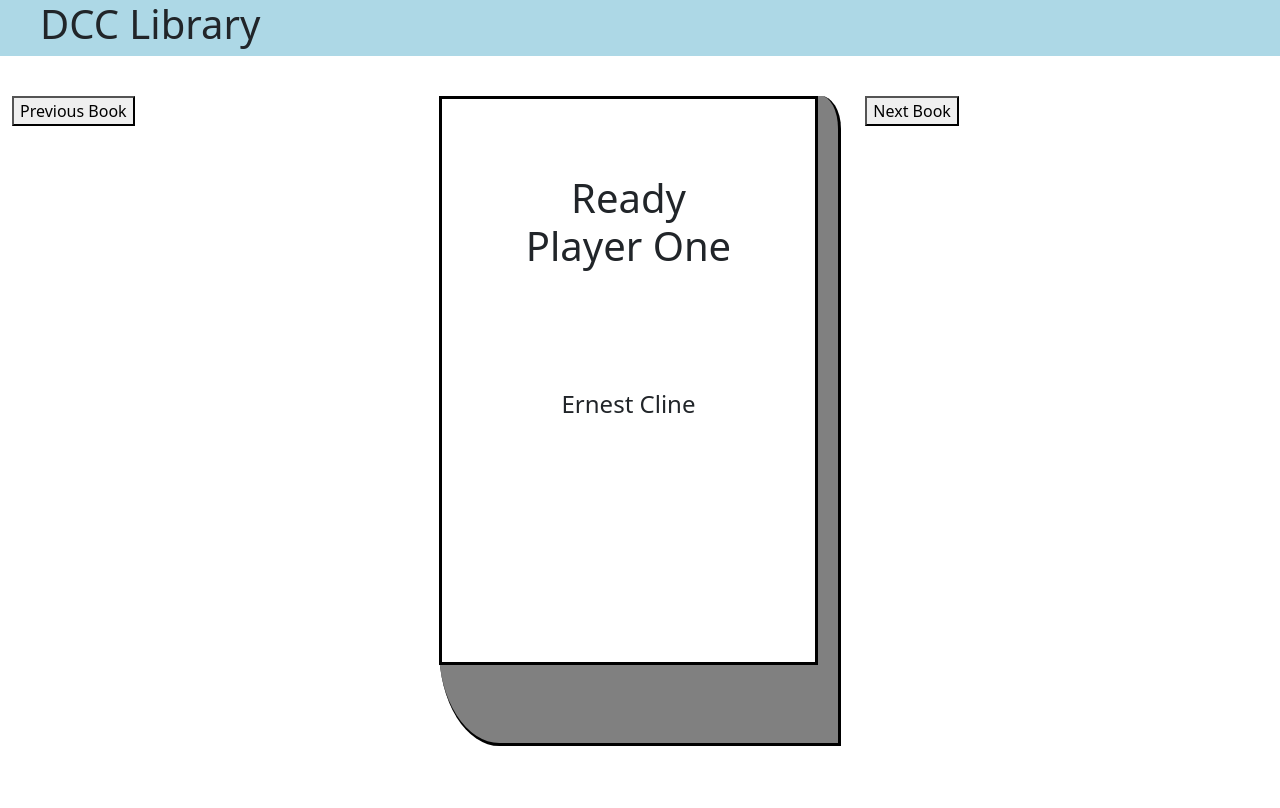
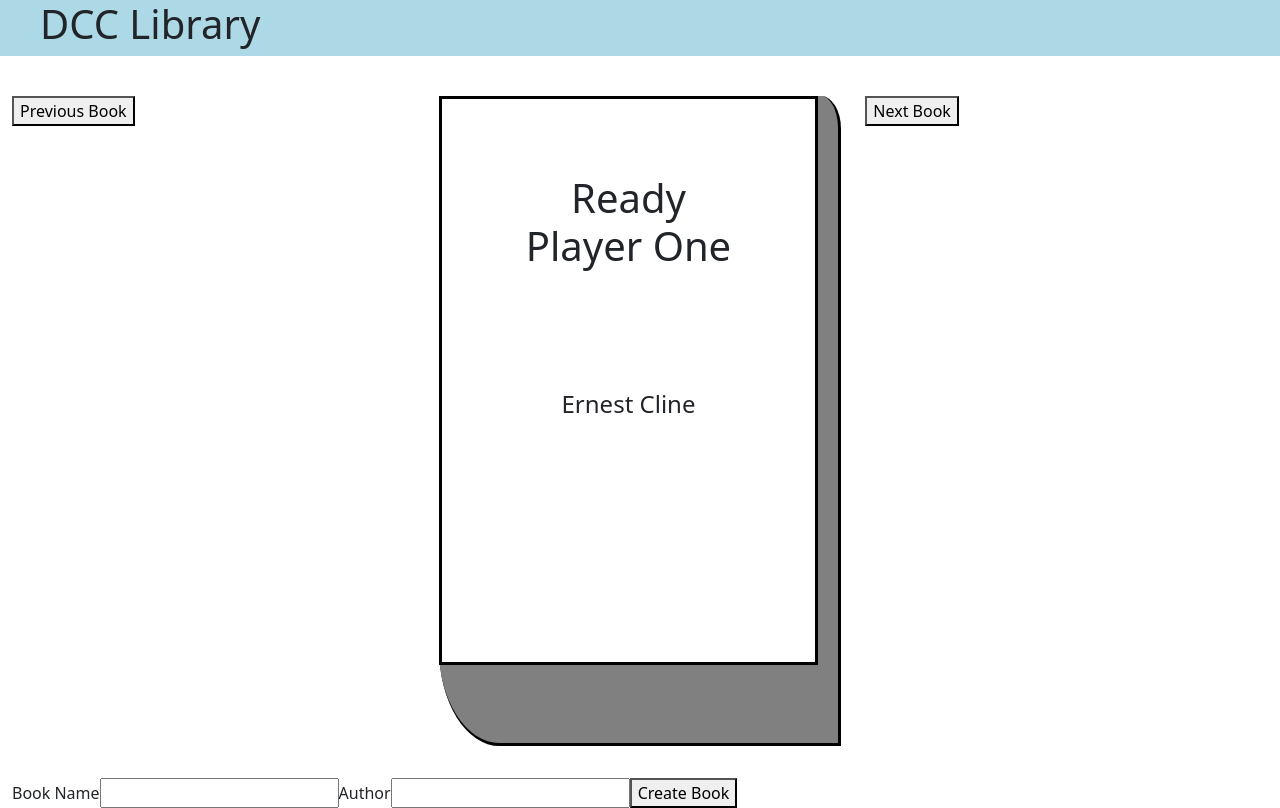
Before and after one commit to youngcharleslucas/DCCLibraryReactTutorial, a React (Create React App) app: page / in a window 1280 px wide. Built offline with nearby package versions, Linux system fonts and the light colour scheme.

Commit message:
Create book component

```diff
--- a/src/components/App.jsx
+++ b/src/components/App.jsx
@@ -2,6 +2,7 @@
 import './App.css';
 import TitleBar from "./TitleBar/TitleBar";
 import BookViewer from "./BookViewer/BookViewer";
+import BookCreator from "./BookCreator/BookCreator";
 
 class App extends Component {
     constructor(props){
@@ -38,12 +39,17 @@
         });
     }
 
+    createBook = (newBook) => {
+        console.log('From the createBook on App component', newBook);
+        this.books.push(newBook);
+    }
+
     render(){
         return(
             <div className="container-fluid">
                 <TitleBar/>
                 <BookViewer book={this.books[this.state.bookNumber]} nextBook={this.goToNextBook} previousBook={this.goToPreviousBook}/>
-
+                <BookCreator createNewBook={this.createBook}/>
             </div>
         )
     }
--- /dev/null
+++ b/src/components/BookCreator/BookCreator.jsx
@@ -0,0 +1,36 @@
+import React, {Component} from "react";
+
+class BookCreator extends Component {
+    constructor(props) {
+        super(props);
+        this.state = {
+            title: '',
+            author:''
+        }
+    }
+
+    handleChange = (event) => {
+        console.log(event.target.value)
+        this.setState({
+            [event.target.name]: event.target.value,
+        });
+    }
+
+    handleSubmit = (event) => {
+        event.preventDefault();
+        this.props.createNewBook(this.state)
+    }
+
+    render() {
+        return (
+            <form onSubmit={this.handleSubmit}>
+                <label>Book Name</label>
+                <input name='title' onChange={this.handleChange} value={this.state.title}/>
+                <label>Author</label>
+                <input name='author' onChange={this.handleChange} value={this.state.author}/>
+                <button typ='submit'>Create Book</button>
+            </form>
+        );
+    }
+}
+export default BookCreator;
```
Also changed, not shown: src/components/BookCreator/BookCreator.css (added).
